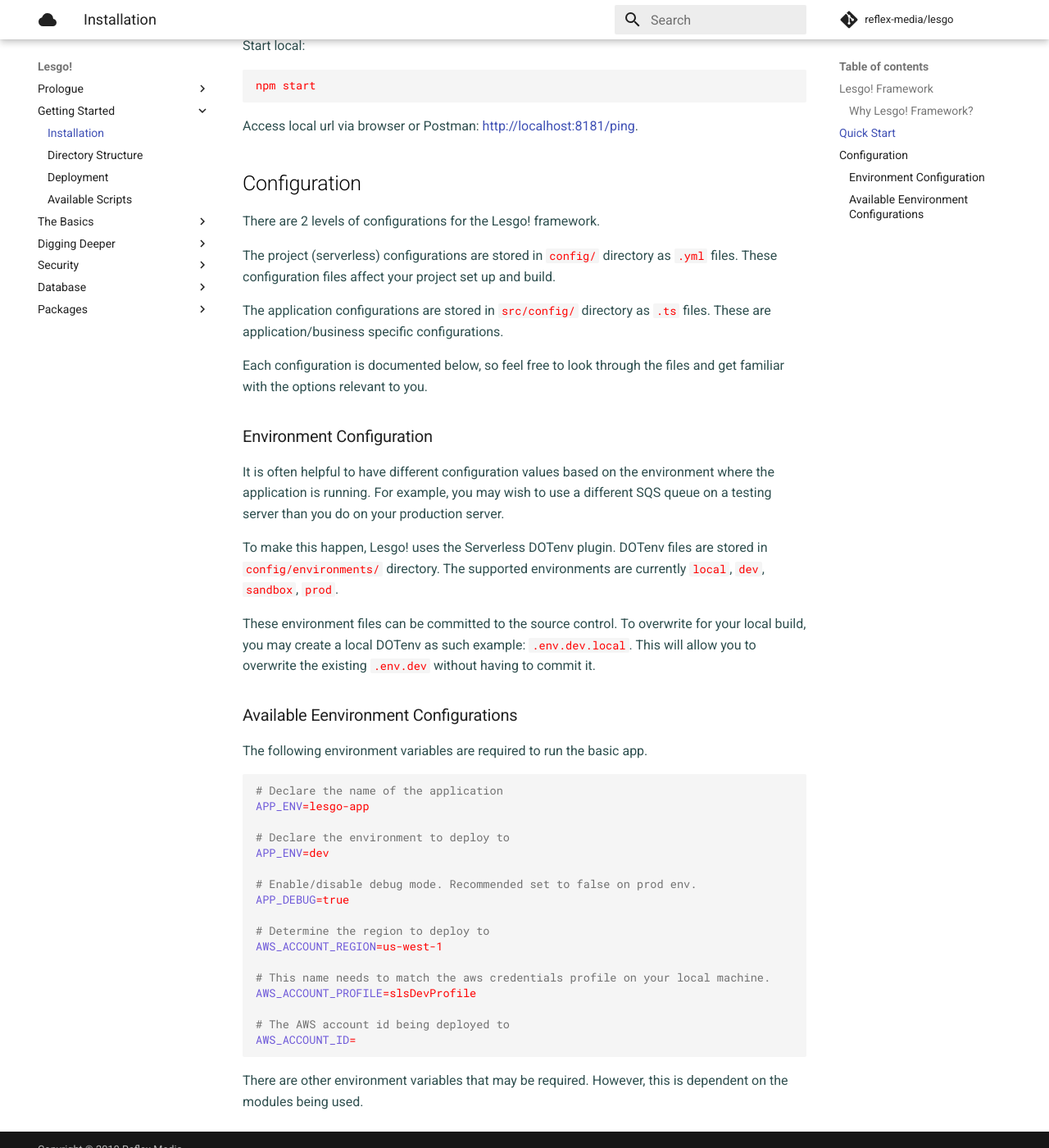
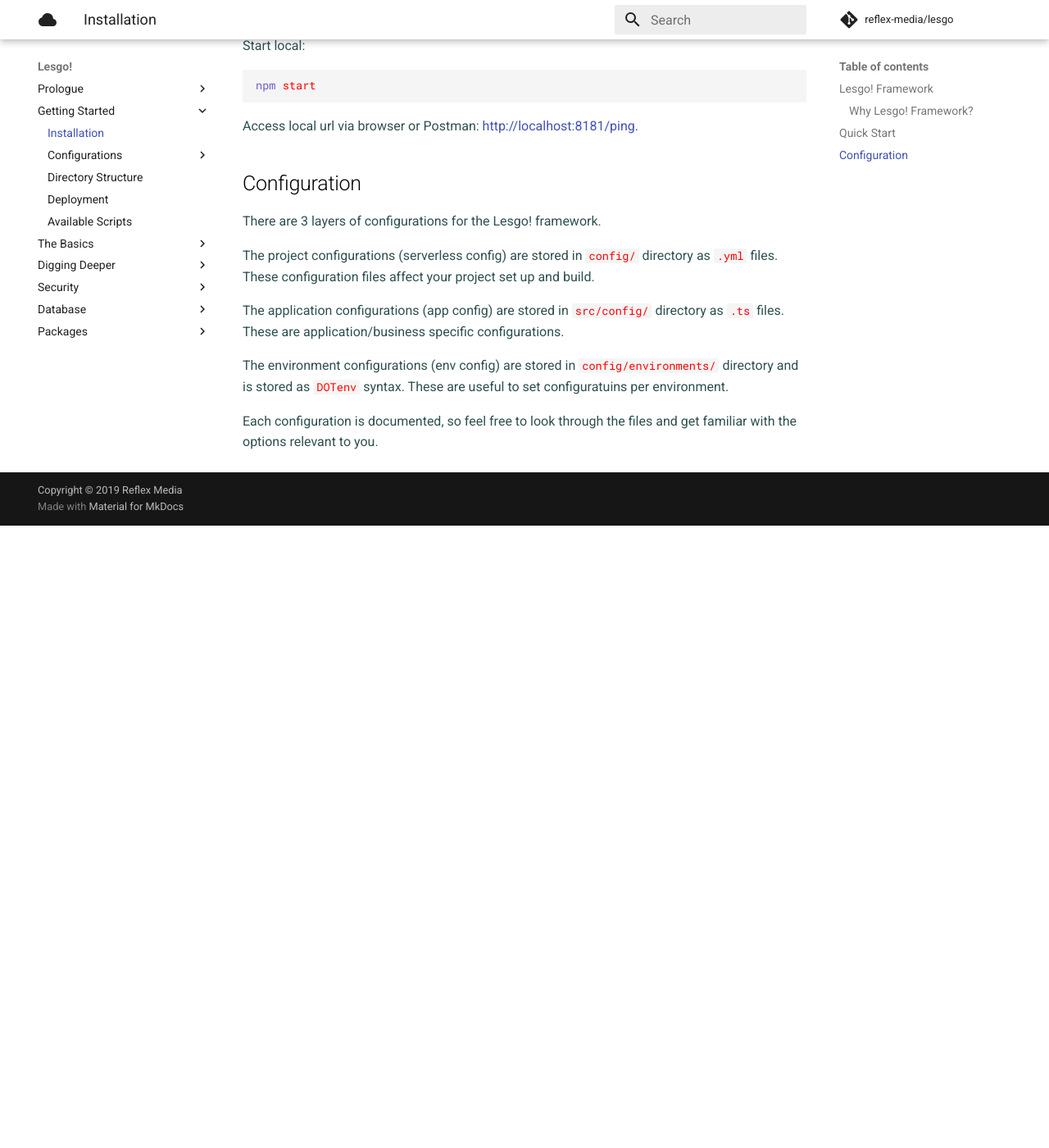
Before and after one commit to reflex-media/lesgo-docs, an MkDocs documentation site: the page built from docs/index.md, in a window 1280 px wide and 1400 px high, scrolled down 1318 px. Shown: the whole window at 82% size. Built offline with MkDocs 1.6.1 and Material for MkDocs 9.7.7, drawn with Linux system fonts in a browser that asks for light colours; comment, search, counter and statistics services are not loaded; the version menu is left out; after the commit the page ends 1959 px from its top, so only the background shows below that.

Commit message:
Updated docs

````diff
--- a/docs/index.md
+++ b/docs/index.md
@@ -24,20 +24,20 @@
 
 Create Serverless project:
 
-```bash
+```apache
 sls create --template-url https://github.com/reflex-media/lesgo/tree/master --path my-service
 cd my-service
 ```
 
 Install dependencies:
 
-```bash
+```apache
 npm install
 ```
 
 Start local:
 
-```bash
+```apache
 npm start
 ```
 
@@ -45,44 +45,12 @@
 
 ## Configuration
 
-There are 2 levels of configurations for the Lesgo! framework.
+There are 3 layers of configurations for the Lesgo! framework.
 
-The project (serverless) configurations are stored in `config/` directory as `.yml` files. These configuration files affect your project set up and build.
+The project configurations (serverless config) are stored in `config/` directory as `.yml` files. These configuration files affect your project set up and build.
 
-The application configurations are stored in `src/config/` directory as `.ts` files. These are application/business specific configurations.
+The application configurations (app config) are stored in `src/config/` directory as `.ts` files. These are application/business specific configurations.
 
-Each configuration is documented below, so feel free to look through the files and get familiar with the options relevant to you.
+The environment configurations (env config) are stored in `config/environments/` directory and is stored as `DOTenv` syntax. These are useful to set configuratuins per environment.
 
-### Environment Configuration
-
-It is often helpful to have different configuration values based on the environment where the application is running. For example, you may wish to use a different SQS queue on a testing server than you do on your production server.
-
-To make this happen, Lesgo! uses the Serverless DOTenv plugin. DOTenv files are stored in `config/environments/` directory. The supported environments are currently `local`, `dev`, `sandbox`, `prod`.
-
-These environment files can be committed to the source control. To overwrite for your local build, you may create a local DOTenv as such example: `.env.dev.local`. This will allow you to overwrite the existing `.env.dev` without having to commit it.
-
-### Available Eenvironment Configurations
-
-The following environment variables are required to run the basic app.
-
-```apache
-# Declare the name of the application
-APP_ENV=lesgo-app
-
-# Declare the environment to deploy to
-APP_ENV=dev
-
-# Enable/disable debug mode. Recommended set to false on prod env.
-APP_DEBUG=true
-
-# Determine the region to deploy to
-AWS_ACCOUNT_REGION=us-west-1
-
-# This name needs to match the aws credentials profile on your local machine.
-AWS_ACCOUNT_PROFILE=slsDevProfile
-
-# The AWS account id being deployed to
-AWS_ACCOUNT_ID=
-```
-
-There are other environment variables that may be required. However, this is dependent on the modules being used.
+Each configuration is documented, so feel free to look through the files and get familiar with the options relevant to you.
--- a/mkdocs.yml
+++ b/mkdocs.yml
@@ -44,31 +44,36 @@
 
 nav:
   - Prologue:
-      - Release Notes: prologue/release-notes.md
-      - Contribution Guide: prologue/contribution-guide.md
+    - Release Notes: prologue/release-notes.md
+    - Contribution Guide: prologue/contribution-guide.md
   - Getting Started:
-      - Installation: index.md
-      - Directory Structure: getting-started/structure.md
-      - Deployment: getting-started/deployment.md
-      - Available Scripts: getting-started/available-scripts.md
+    - Installation: index.md
+    - Configurations:
+      - Configurations: getting-started/configurations/configurations.md
+      - Serverless Framework: getting-started/configurations/serverless-framework.md
+      - Application: getting-started/configurations/application.md
+      - Environment: getting-started/configurations/environment.md
+    - Directory Structure: getting-started/structure.md
+    - Deployment: getting-started/deployment.md
+    - Available Scripts: getting-started/available-scripts.md
   - The Basics:
-      - Middleware: basics/middleware.md
-      - Error Handling: basics/error-handling.md
-      - Logging: basics/logging.md
+    - Middleware: basics/middleware.md
+    - Error Handling: basics/error-handling.md
+    - Logging: basics/logging.md
   - Digging Deeper:
-      - Cache: advance/cache.md
-      - Helpers: advance/helpers.md
-      - Object Store: advance/object-store.md
-      - Queues: advance/queues.md
-      - Task Scheduling: advance/task-scheduling.md
-      - Unit Tests: advance/unit-tests.md
-      - Typescript: advance/typescript.md
+    - Cache: advance/cache.md
+    - Helpers: advance/helpers.md
+    - Object Store: advance/object-store.md
+    - Queues: advance/queues.md
+    - Task Scheduling: advance/task-scheduling.md
+    - Unit Tests: advance/unit-tests.md
+    - Typescript: advance/typescript.md
   - Security:
-      - VPC: security/vpc.md
+    - VPC: security/vpc.md
   - Database:
-      - Getting Started: database/getting-started.md
-      - DynamoDB: database/dynamodb.md
-      - RDS Aurora: database/rds-aurora.md
+    - Getting Started: database/getting-started.md
+    - DynamoDB: database/dynamodb.md
+    - RDS Aurora: database/rds-aurora.md
   - Packages:
-      - Elasticsearch: packages/elasticsearch.md
-      - Firebase: packages/firebase.md
+    - Elasticsearch: packages/elasticsearch.md
+    - Firebase: packages/firebase.md
````
Also changed, not shown: docs/getting-started/configurations/configurations.md (added, +11 -0 lines), docs/getting-started/configurations/environment-variables.md (added, +36 -0 lines), docs/getting-started/configurations/serverless-framework.md (added, +46 -0 lines), docs/getting-started/configurations/application-config.md (added).
